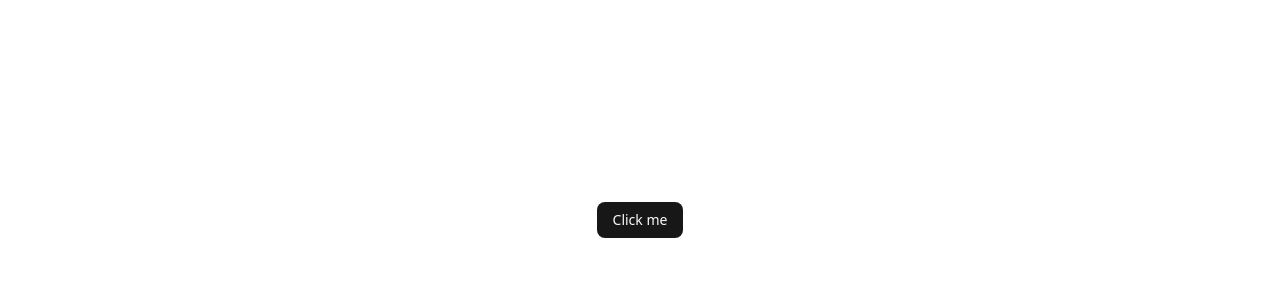
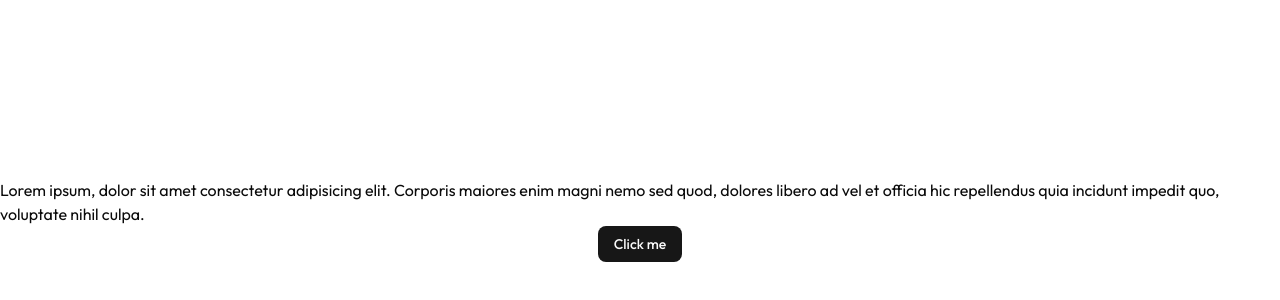
Before and after one commit to Fernixp/pymes, a React (Vite) app: page / in a window 1280 px wide. Shown: the part 180-480 px from the top of the page. Built offline with nearby package versions, Linux system fonts and the light colour scheme.

Commit message:
chore: instalando fuente Outfit

```diff
--- a/index.html
+++ b/index.html
@@ -1,9 +1,15 @@
-<!doctype html>
+<!DOCTYPE html>
 <html lang="en">
   <head>
     <meta charset="UTF-8" />
     <link rel="icon" type="image/svg+xml" href="/vite.svg" />
     <meta name="viewport" content="width=device-width, initial-scale=1.0" />
+    <link rel="preconnect" href="https://fonts.googleapis.com" />
+    <link rel="preconnect" href="https://fonts.gstatic.com" crossorigin />
+    <link
+      href="https://fonts.googleapis.com/css2?family=Outfit:wght@100..900&display=swap"
+      rel="stylesheet"
+    />
     <title>pymes</title>
   </head>
   <body>
--- a/src/App.tsx
+++ b/src/App.tsx
@@ -4,6 +4,8 @@ function App() {
   return (
     <>
       <div className="flex min-h-svh flex-col items-center justify-center">
+
+        Lorem ipsum, dolor sit amet consectetur adipisicing elit. Corporis maiores enim magni nemo sed quod, dolores libero ad vel et officia hic repellendus quia incidunt impedit quo, voluptate nihil culpa.
       <Button>Click me</Button>
     </div>
     </>
--- a/src/index.css
+++ b/src/index.css
@@ -118,3 +118,6 @@
     @apply bg-background text-foreground;
   }
 }
+body{
+  font-family: 'Outfit', sans-serif;
+}
```
